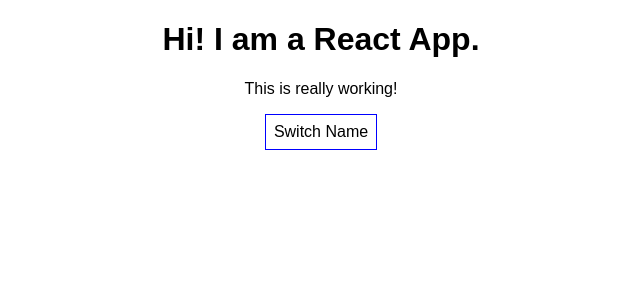
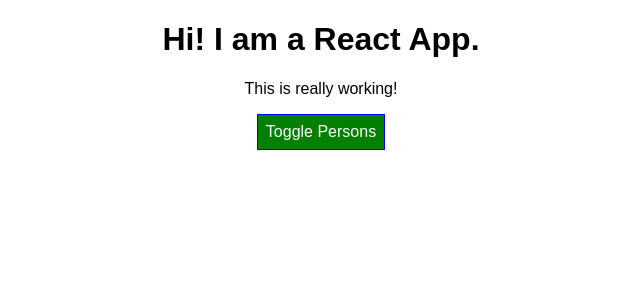
Before and after one commit to code-hoihoi/react-the_complete_guide, a React (Create React App) app: page / in a window 1280 px wide. Shown: the top 300 px of the page, without its empty margins (319-959 px from the left). Built offline with nearby package versions, Linux system fonts and the light colour scheme.

Commit message:
Up to 66. Setting Styles Dynamically

```diff
--- a/src/App.js
+++ b/src/App.js
@@ -66,7 +66,8 @@ class App extends Component {
 
   render() {
     const myStyle = {
-      backgroundColor: 'White',
+      backgroundColor: 'Green',
+      color: 'white',
       font: 'inherit',
       border: '1px solid blue',
       padding: '8px'
@@ -84,30 +85,19 @@ class App extends Component {
               click={() => this.deleteNameHandler(personIndex)}
               changed={(event) => this.nameChangeHandler(event, person.id)} />
           })}
-          {/* <Person
-            name={this.state.persons[0].name}
-            age={this.state.persons[0].age} />
-          <Person
-            name={this.state.persons[1].name}
-            age={this.state.persons[1].age}
-            click={() => this.switchNameHandler("Hoihoi")}>My Hobbies: Racing</Person>
-          <Person
-            name={this.state.persons[2].name}
-            age={this.state.persons[2].age}
-          clicked={this.nameChangeHandler} /> */}
         </div>
       )
+      myStyle.backgroundColor = 'red';
     }
 
     return (
       <div className="App">
         <h1>Hi! I am a React App.</h1>
         <p>This is really working!</p>
-        <button style={myStyle} onClick={this.toggleNameHandler}>Switch Name</button>
+        <button style={myStyle} onClick={this.toggleNameHandler}>Toggle Persons</button>
         {persons}
       </div>
     );
-    // return React.createElement('div', {className: 'App'}, React.createElement('h1', null, "Does this work?"));
   }
 }
 
```
